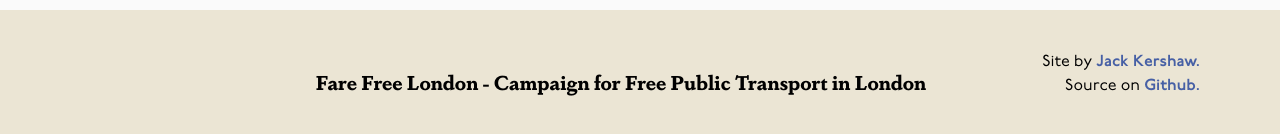
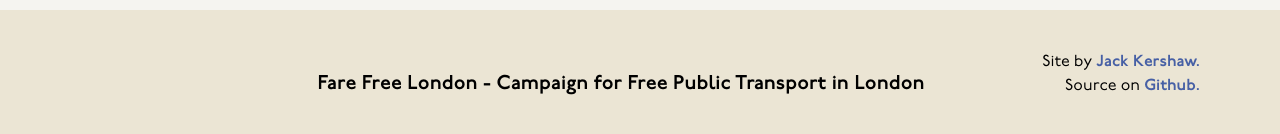
Before and after one commit to jackkershaw/fare-free-london, a Next.js app: page / in a window 1280 px wide. Shown: the part 1090-1224 px from the top of the page. Built offline with nearby package versions, Linux system fonts and the light colour scheme.

Commit message:
improving colours throughout

```diff
--- a/components/footer.tsx
+++ b/components/footer.tsx
@@ -6,7 +6,7 @@
       <div className="p-5 lg:p-10 lg:mx-10 font-serif justify-between space-y-10 lg:space-y-0 flex flex-col lg:flex-row lg:items-end">
         <SocialIcons />
         <div className="flex items-center">
-          <p className="text-xl font-sans ">
+          <p className="text-xl font-bold">
             Fare Free London - Campaign for Free Public Transport in
             London
           </p>
--- a/components/hero-post.tsx
+++ b/components/hero-post.tsx
@@ -42,7 +42,7 @@
         className="text-lg font-bold font-sans text-primary-500"
       >
         {" "}
-        <div className="bg-customRed-800 mb-10 lg:mb-0 p-5 w-full text-neutral-50 hover:bg-customRed-950 active:bg-customRed-500 right-0">
+        <div className="bg-customRed-800 mb-10 lg:mb-0 p-5 w-full text--50 hover:bg-customRed-950 active:bg-customRed-500 right-0">
           {" "}
           Read The Latest Issue
         </div>
--- a/components/layout.tsx
+++ b/components/layout.tsx
@@ -41,7 +41,7 @@
           },
         }}
       >
-        <main className="bg-neutral-50 text-customRed-950 px-5 lg:px-10 lg:mx-10 min-h-[60vh] lg:mt-10 lg:py-5">
+        <main className="bg-lighterBg text-customRed-950 px-5 lg:px-10 lg:mx-10 min-h-[60vh] lg:mt-10 lg:py-5">
           {children}
         </main>
       </motion.div>
--- a/components/more-stories-on-home.tsx
+++ b/components/more-stories-on-home.tsx
@@ -25,7 +25,7 @@
           className="text-lg font-bold font-sans text-primary-500 lg:col-span-1"
         >
           {" "}
-          <div className="bg-customRed-800 mb-10 lg:mb-5 p-5 w-full text-neutral-50 hover:bg-customRed-950 active:bg-customRed-500">
+          <div className="bg-customRed-800 mb-10 lg:mb-5 p-5 w-full text-lighterBg hover:bg-customRed-950 active:bg-customRed-500">
             {" "}
             Read More
           </div>
--- a/components/post-layout.tsx
+++ b/components/post-layout.tsx
@@ -38,7 +38,7 @@
           },
         }}
       >
-        <main className="bg-neutral-50 text-customRed-950 px-5 lg:px-10 lg:mx-10 min-h-[60vh] lg:mt-10 lg:py-5">
+        <main className="bg-lighterBg text-customRed-950 px-5 lg:px-10 lg:mx-10 min-h-[60vh] lg:mt-10 lg:py-5">
           {children}
         </main>
       </motion.div>
--- a/components/social-icons.tsx
+++ b/components/social-icons.tsx
@@ -8,7 +8,7 @@
         aria-label="link to the Fare Free London Twitter page"
         className="flex items-end justify-end"
       >
-        <span className="icon-[mdi--twitter] text-customRed-700 hover:text-customRed-950 active:text-customRed-500 p-5 lg:p-0"></span>
+        <span className="icon-[mdi--twitter] text-link hover:text-hover active:text-link p-5 lg:p-0"></span>
       </a>
       <a
         href="https://www.instagram.com/vitalsignsmag/"
@@ -17,7 +17,7 @@
         aria-label="link to the Fare Free London Instagram page"
         className="flex items-end justify-end"
       >
-        <span className="icon-[mdi--instagram] text-customRed-700 hover:text-customRed-950 active:text-customRed-500 p-5 lg:p-0"></span>
+        <span className="icon-[mdi--instagram] text-link hover:text-hover active:text-link p-5 lg:p-0"></span>
       </a>
       <a
         href="https://vitalsignscontenteditor.co.uk/rss"
@@ -25,7 +25,7 @@
         className="flex items-end justify-end"
         aria-label="link to the Fare Free London Magazine RSS feed"
       >
-        <span className="icon-[mdi--rss] text-customRed-700 hover:text-customRed-950 active:text-customRed-500 p-5 lg:p-0"></span>
+        <span className="icon-[mdi--rss] text-link hover:text-hover active:text-link p-5 lg:p-0"></span>
       </a>
       <a
         aria-label="link to the Fare Free London email"
@@ -33,7 +33,7 @@
         target="_blank"
         className="flex items-end justify-end"
       >
-        <span className="icon-[mdi--email] text-customRed-700 hover:text-customRed-950 active:text-customRed-500 p-5 lg:p-0">
+        <span className="icon-[mdi--email] text-link hover:text-hover active:text-link p-5 lg:p-0">
           {" "}
         </span>
       </a>
--- a/styles/index.css
+++ b/styles/index.css
@@ -121,12 +121,12 @@
 }
 
 * {
-  @apply text-customRed-950;
+  @apply text-black;
 }
 
 html {
-  @apply bg-neutral-50;
-  @apply text-customRed-950;
+  @apply bg-lighterBg;
+  @apply text-black;
 }
 
 h1 {
--- a/tailwind.config.js
+++ b/tailwind.config.js
@@ -13,6 +13,8 @@
         link: "#4760a5",
         hover: "#eB5a4a",
         subHeading: "#eB5a4a",
+        blackText: "#000000",
+        lighterBg: "#f5f4f0",
         customRed: {
           100: "#ffe2d4",
           200: "#ffc0a8",
```
Also changed, not shown: 1 other file (tests, documents, lock files or other folders).
